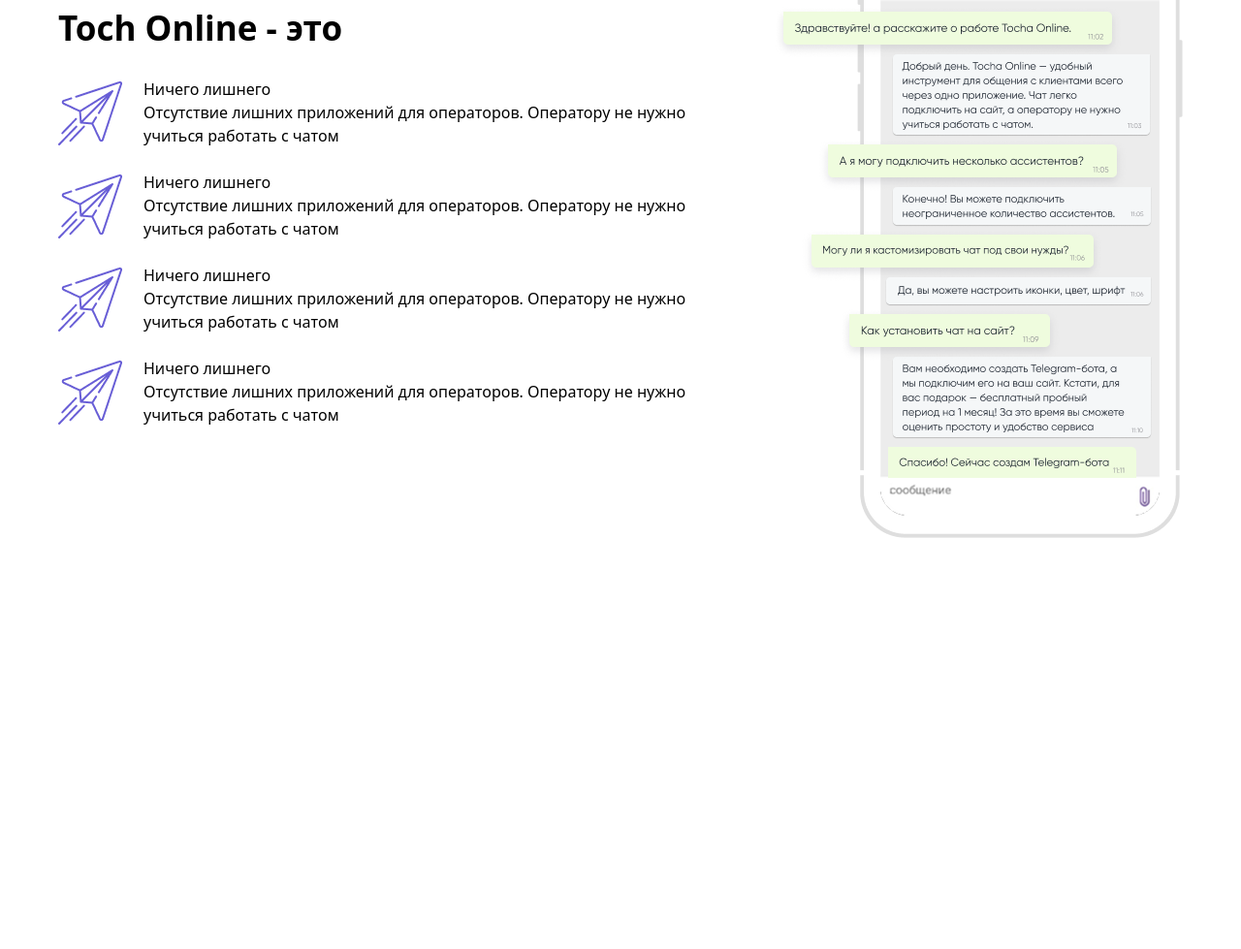
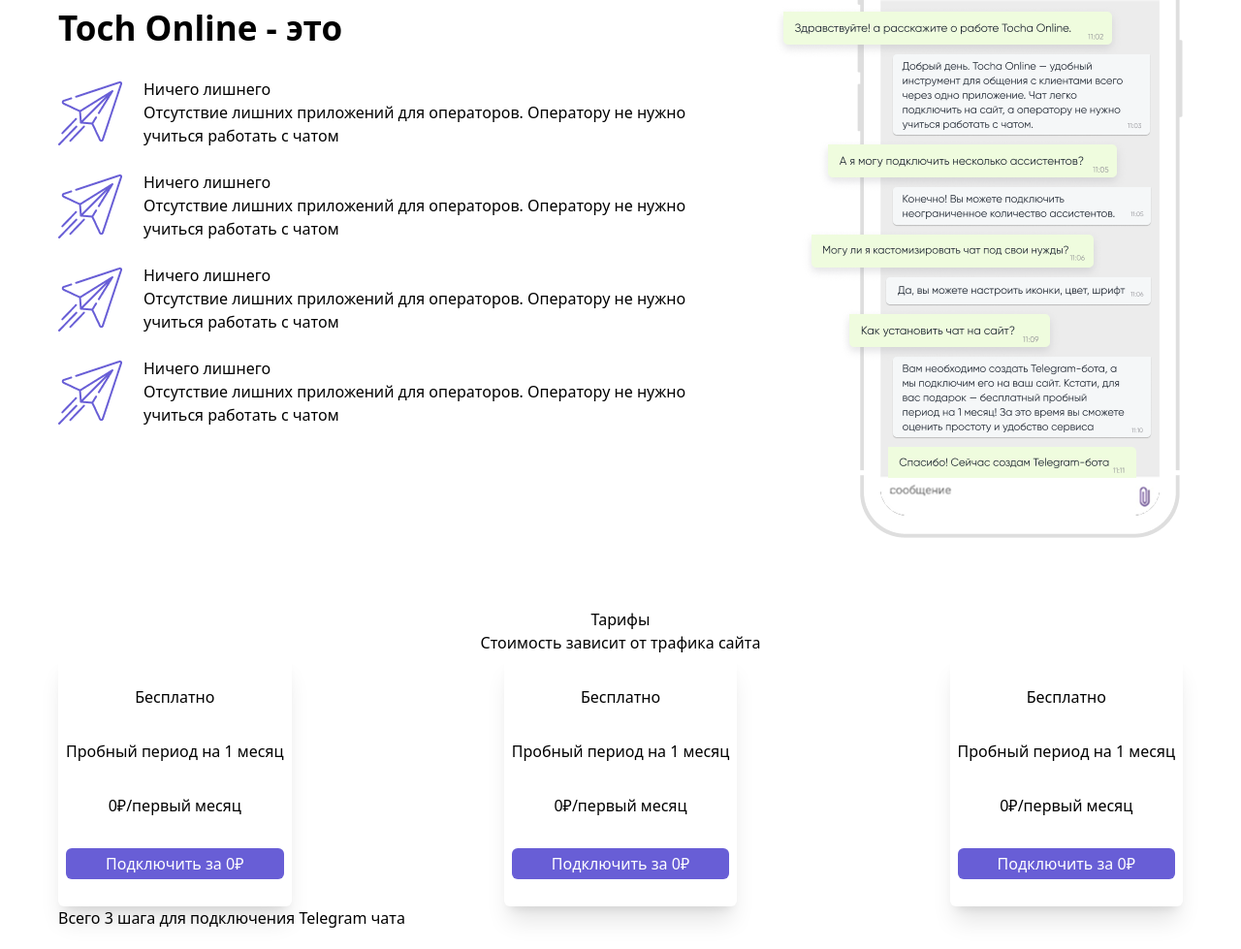
Before and after one commit to Abubakr-63/Exam-2, a website: page index.html in a window 1280 px wide. Shown: the part 895-1874 px from the top of the page at 97% size. Before the commit the page ends 1542 px from the top, so only its background shows below. Drawn offline with Linux system fonts and the light colour scheme.

Commit message:
feat: add a new pages

```diff
--- a/index.html
+++ b/index.html
@@ -58,5 +58,45 @@
         </aside>
         <img src="./src/images/img (4).png" alt="">
     </section><br><br><br>
+    <section class="flex flex-col items-center text-center justify-between lg:text-center">
+        <h1>Тарифы</h1>
+        <p>Стоимость зависит от трафика сайта</p>
+        <div class=" flex justify-between gap-10 items-center w-full">
+            <div class=" flex flex-col gap-8 p-2 py-8 h-[260px] rounded-md shadow-xl">
+            <h1>Бесплатно</h1>
+            <h1>
+            Пробный период на 1 месяц
+            </h1>
+            <p>
+            0₽/первый месяц
+            </p>
+            <button class="bg-[#685ED6] text-[white] rounded-md text-center p-1">Подключить за 0₽</button>
+            </div>
+            <div class=" flex flex-col gap-8 p-2 py-8 h-[260px] rounded-md shadow-xl">
+            <h1>Бесплатно</h1>
+            <h1>
+            Пробный период на 1 месяц
+            </h1>
+            <p>
+            0₽/первый месяц
+            </p>
+            <button class="bg-[#685ED6] text-[white] rounded-md text-center p-1">Подключить за 0₽</button>
+            </div>
+            <div class=" flex flex-col gap-8 p-2 py-8 h-[260px] rounded-md shadow-xl">
+            <h1>Бесплатно</h1>
+            <h1>
+            Пробный период на 1 месяц
+            </h1>
+            <p>
+            0₽/первый месяц
+            </p>
+            <button class="bg-[#685ED6] text-[white] rounded-md text-center p-1">Подключить за 0₽</button>
+            </div>
+        </div>
+    </section>
+    <section>
+        <h1>Всего 3 шага для подключения Telegram чата</h1>
+    </section>
+</main>
 </body>
 </html>
```
Also changed, not shown: src/output.css.
